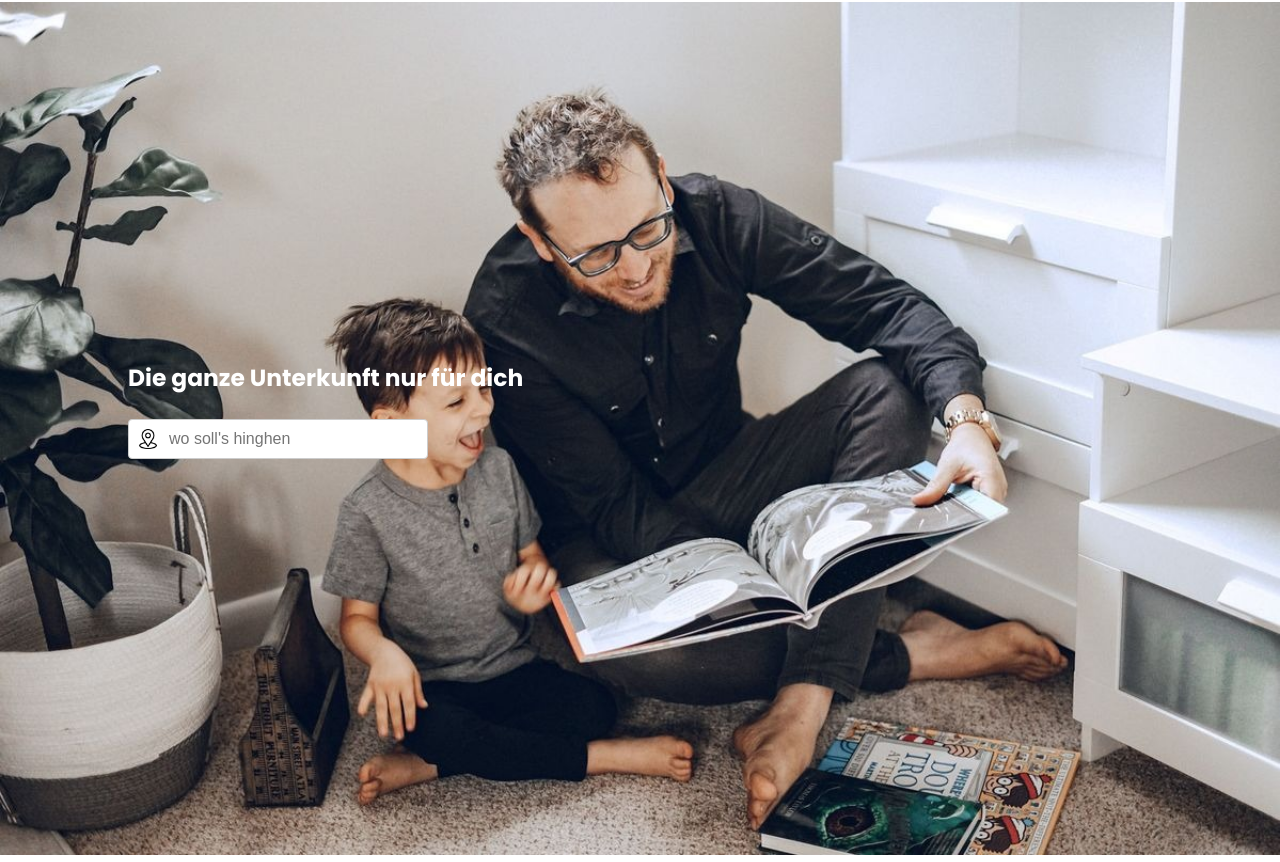
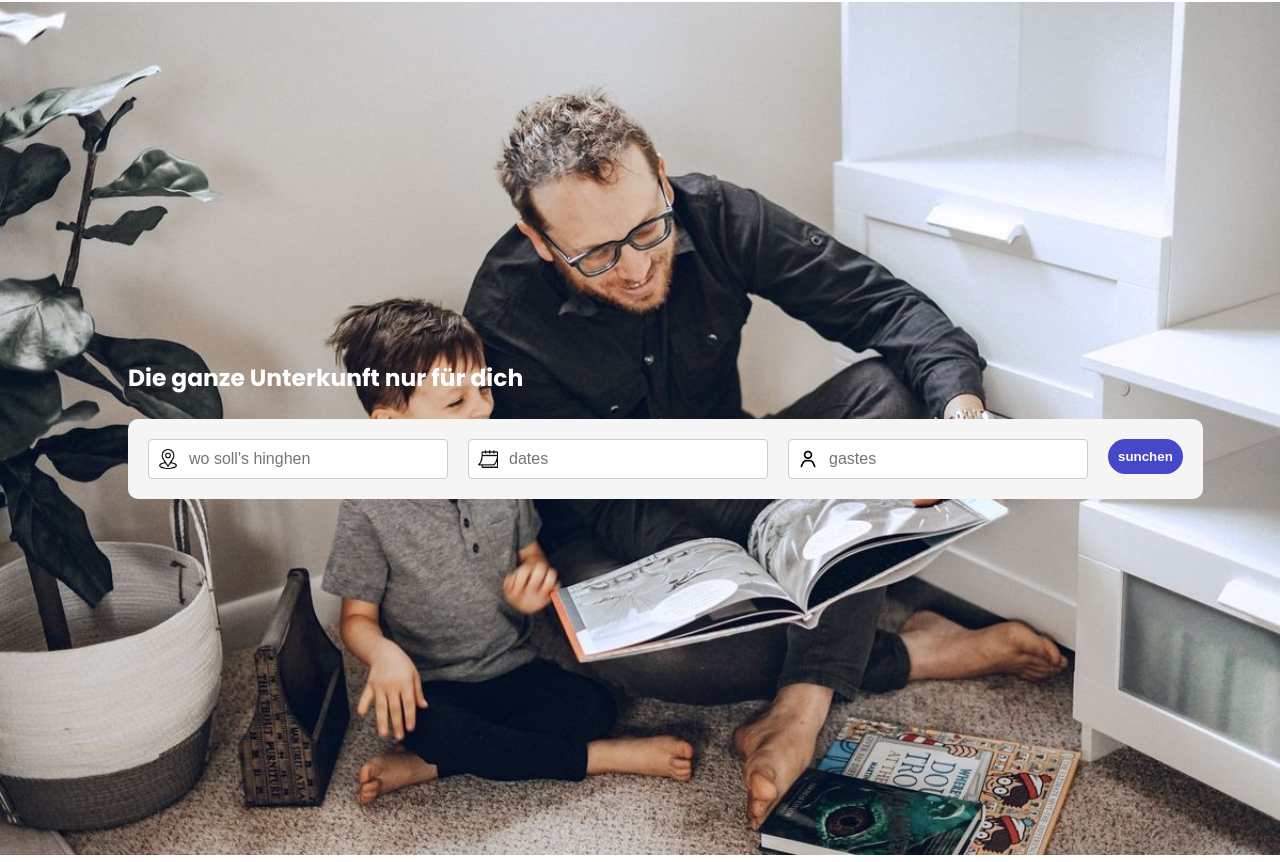
Before and after one commit to coverb1/cloning, a plain HTML site: page index.html in a window 1280 px wide. Shown: the part 63-925 px from the top of the page. Drawn offline with Linux system fonts and the light colour scheme.

Commit message:
updated folder

```diff
--- a/index.html
+++ b/index.html
@@ -29,15 +29,24 @@
 </div>
 <div class="body-text">
    <h3>Die ganze Unterkunft nur für dich</h3>
-
    <div class="calendar">
-
 <div class="search">
   <img src="location.png" alt="">
   <input type="text" placeholder="wo soll's hinghen">
 </div>
 
+<div class="dates">
+    <img src="calendar.png" alt="">
+<input type="text" placeholder="dates">
+</div>
 
+<div class="guests">
+    <img src="guests.png" alt="">
+<input type="text" placeholder="gastes">
+</div>
+<div class="search-button">
+<button>sunchen</button>
+</div>
    </div>
 </div>
 </div>
--- a/style.css
+++ b/style.css
@@ -59,6 +59,15 @@ background-color: white;
   font-weight: bold;
   color: white;
 }
+.calendar{
+    display: flex;
+    gap: 20px;
+    margin-top: 20px;
+  flex-wrap: wrap;
+  background-color:whitesmoke;
+  padding: 20px;
+  border-radius: 10px;
+}
 .search {
   position: relative;
   width: 300px;
@@ -82,4 +91,55 @@ background-color: white;
   border: 1px solid #ccc;
   border-radius: 4px;
   font-size: 16px;
+  outline: none;
 }
+.dates{
+     position: relative;
+  width: 300px;
+}
+.dates img{
+     position: absolute;
+  left: 10px;
+  top: 50%;
+  transform: translateY(-50%);
+  width: 20px;
+  height: 20px;
+}
+.dates input{
+     width: 100%;
+  padding: 10px 10px 10px 40px;
+  box-sizing: border-box;
+  border: 1px solid #ccc;
+  border-radius: 4px;
+  font-size: 16px;
+  outline: none;
+}
+.guests{
+      position: relative;
+  width: 300px;
+}
+.guests img{
+       position: absolute;
+  left: 10px;
+  top: 50%;
+  transform: translateY(-50%);
+  width: 20px;
+  height: 20px;
+}
+.guests input{
+       width: 100%;
+  padding: 10px 10px 10px 40px;
+  box-sizing: border-box;
+  border: 1px solid #ccc;
+  border-radius: 4px;
+  font-size: 16px;
+  outline: none;
+}
+.search-button button{
+   padding: 10px;
+   background-color:  rgb(71, 71, 202);
+   border-radius: 25px;
+   border: none;
+   color: white;
+   font-weight: bold;
+}
```
Also changed, not shown: calendar.png (added), guests.png (added).
